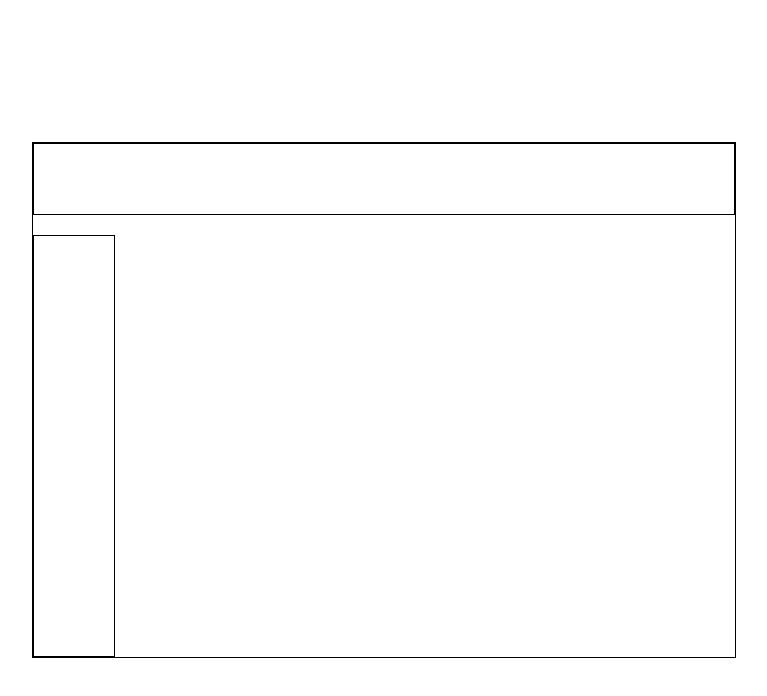
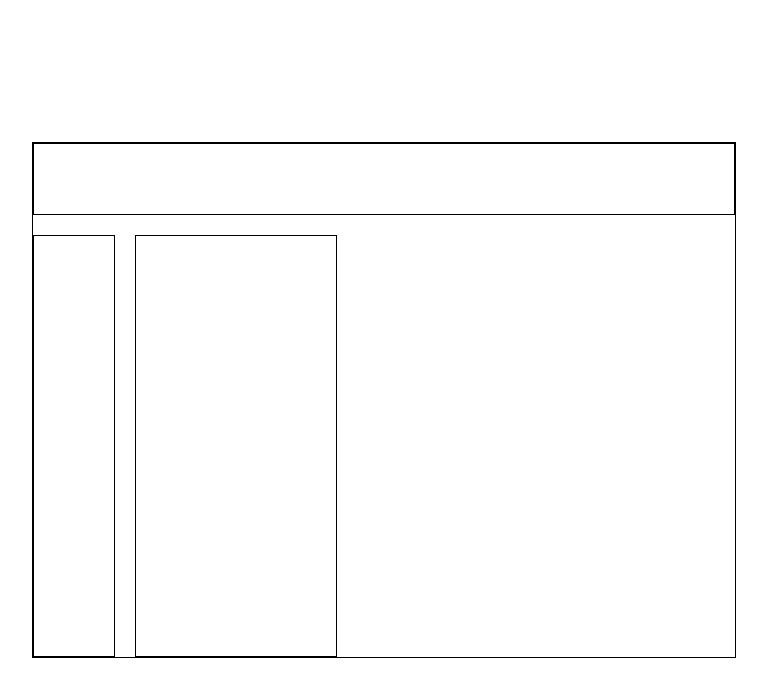
Before and after one commit to kassam-binary/Bureau-App, a plain HTML site: page index.html in a window 1280 px wide. Shown: the whole page, without its empty margins (256-1023 px from the left). Drawn offline with Linux system fonts and the light colour scheme.

Commit message:
create #centered_formcontainer div and customize it with css
This div it contain form that it help user to enter the rates that
he/she want to see the rates exchange

```diff
--- a/css/style.css
+++ b/css/style.css
@@ -40,3 +40,12 @@
     margin-top: 20px;
     border: 1px solid;
 }
+
+#centered_formcontainer {
+    width: 200px;
+    height: 420px;
+    border: 1px solid;
+    margin-left: 20px;
+    float: left;
+    margin-top: 20px;
+}
--- a/index.html
+++ b/index.html
@@ -11,6 +11,7 @@
                     <div id="content_box">
                         <div id="head_container"></div>
                         <div id="leftSide_rates"></div>
+                        <div id="centered_formcontainer"></div>
                     </div>
                 </div>
             </div>
```
